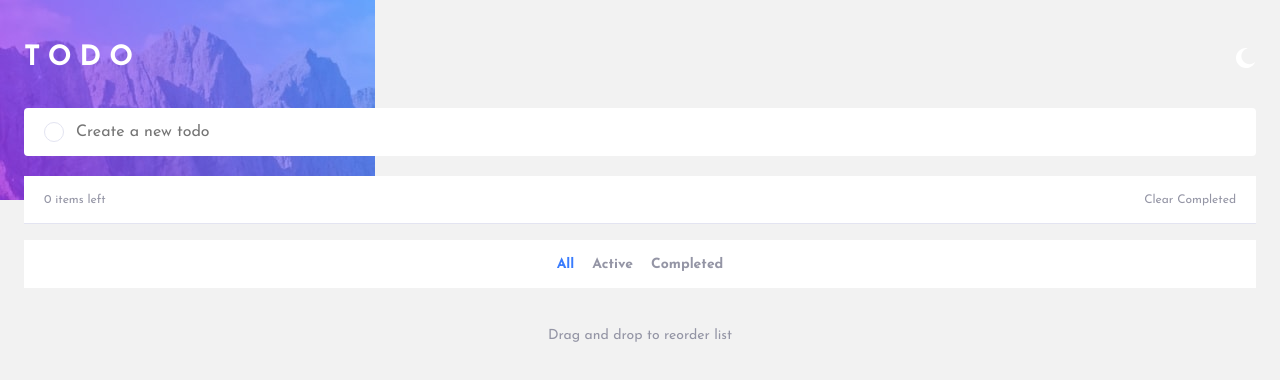
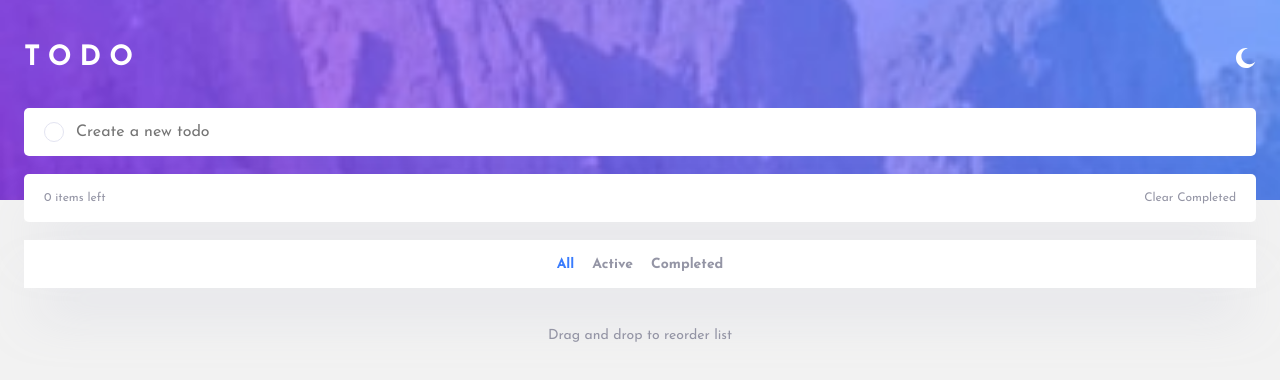
Before and after one commit to ringtho/todo-react, a React (Create React App) app: page / in a window 1280 px wide. Shown: the top 380 px of the page. Built offline with nearby package versions, Linux system fonts and the light colour scheme.

Commit message:
Added some dark mode attributes

```diff
--- a/src/App.js
+++ b/src/App.js
@@ -1,4 +1,5 @@
 import { useEffect, useState } from "react"
+// import Banner from "./images/banner2.jpg"
 import Banner from "./images/bg-mobile-light.jpg"
 import BannerDark from "./images/bg-mobile-dark.jpg"
 import Moon from "./images/icon-moon.svg"
@@ -12,6 +13,7 @@ function App() {
   const [todo, setTodo] = useState([])
   const [filterAction, setFilterAction] = useState("all")
   const [darkMode, setDarkMode] = useState(false)
+  const [showCross, setShowCross] = useState(false)
   const activeTodos = todo.filter(item => !item.completed)
   const completedTodos = todo.filter(item => item.completed )
 
@@ -27,6 +29,7 @@ function App() {
     e.preventDefault()
     setTodo(prev => [
       {id: nanoid(),message: message, completed: false},...prev])
+    setMessage("")
   }
 
   function handleDelete(id){
@@ -64,12 +67,17 @@ function App() {
       return todo
     }
   }
-
   const todoItems = filter(filterAction).map((item, idx) => {
     return (
-      <div className={`todo ${darkMode ? "todo-dark" : ""}`} key={idx}>
+      <li
+        className={`todo ${darkMode ? "todo-dark bd-dark" : ""}`}
+        key={idx}
+        onMouseEnter={() => setShowCross(true)}
+        onMouseLeave={() => setShowCross(false)}
+        >
         <div
-          className={`circle-todo ${item.completed ? "fill" : ""}`}
+          className={`circle-todo ${item.completed ? "fill" : ""}
+          ${darkMode ? "bd-full-dark" : ""}`}
           onClick={() => toggleComplete(item.id)}>
             {
           item.completed &&
@@ -77,15 +85,18 @@ function App() {
           }
         </div>
 
-        <p className={`todo-description ${item.completed ? "line-through" : ""}`}>
+        <p className={
+          `todo-description ${item.completed ? "line-through" : ""}
+          ${darkMode ? "line-through-dark" : ""}`}>
           {item.message}
         </p>
+        { showCross &&
         <img
           src={CrossIcon}
           alt="cross-icon"
           className="cross-icon"
-          onClick={() => handleDelete(item.id)} />
-      </div>
+          onClick={() => handleDelete(item.id)} />}
+      </li>
     )
   })
 
@@ -107,32 +118,41 @@ function App() {
           <input
             type="text"
             placeholder="Create a new todo"
-            className="input-field"
+            className={`input-field ${darkMode ? "input-field-dark" : ""}`}
             value={message}
             onChange={handleChange} />
-          <div className="circle"></div>
+          <div className={`circle ${darkMode ? "bd-full-dark" : ""}`}></div>
         </form>
         <div className="todo-items">
-          {todoItems}
-          <div className={`todo ${darkMode ? "todo-dark" : ""}`}>
-            <p className="items-left">{activeTodos.length} items left</p>
-            <p className="items-clear" onClick={clearCompleted}>Clear Completed</p>
-          </div>
-          <div className={`todo-filter ${darkMode ? "todo-dark" : ""}`}>
+          <ul className={`${darkMode ? "ul-dark" : ""}`}>
+            {todoItems}
+            <li className={`todo ${darkMode ? "todo-dark" : ""}`}>
+              <p className={`items-left ${darkMode ? "items-dark" : ""}`}
+              >{activeTodos.length} items left</p>
+              <p className={`items-clear ${darkMode ? "items-dark" : ""}`}
+               onClick={clearCompleted}>Clear Completed</p>
+            </li>
+          </ul>
+
+          <div className={`todo-filter ${darkMode ? "todo-dark filter-dark" : ""}`}>
             <p
-              className={`filter ${filterAction === "all" ? "selected" : "" }`}
+              className={`${darkMode ? "items-dark" : "" } filter
+              ${filterAction === "all" ? "selected" : "" }
+              `}
               onClick={()=>setFilterAction("all")}>All</p>
             <p
-              className={`filter ${filterAction === "active" ? "selected" : "" }`}
+              className={`${darkMode ? "items-dark" : "" } filter
+              ${filterAction === "active" ? "selected" : "" }
+              `}
               onClick={()=>setFilterAction("active")}>Active</p>
             <p
-              className={`filter ${filterAction === "completed" ? "selected" : "" }`}
+              className={`${darkMode ? "items-dark" : "" } filter
+              ${filterAction === "completed" ? "selected" : "" }
+              `}
               onClick={()=>setFilterAction("completed")} >Completed</p>
           </div>
-          <p className="reorder-text">Drag and drop to reorder list</p>
+          <p className={`reorder-text ${darkMode ? "filter-dark" : ""}`}>Drag and drop to reorder list</p>
         </div>
-
-
       </main>
     </div>
   );
--- a/src/index.css
+++ b/src/index.css
@@ -9,7 +9,6 @@ body {
   padding: 0;
   font-family: 'Josefin Sans', sans-serif;
   font-size: 18px;
-  /* max-width: 375px; */
   font-weight: 400;
   user-select: none;
 }
@@ -29,6 +28,8 @@ h1, h2, h3, h4 {
 header > img,
 header {
   height: 200px;
+  width: 100%;
+  object-fit: cover;
 }
 
 header {
@@ -60,6 +61,10 @@ header {
   width: 20px;
 }
 
+.moon-icon:hover {
+  cursor: pointer;
+}
+
 .add-todo {
   position: absolute;
   top: 108px;
@@ -71,7 +76,7 @@ header {
 .input-field {
   width: 100%;
   height: 48px;
-  border-radius: 4px;
+  border-radius: 5px;
   border: none;
   position: relative;
   padding-left: 52px;
@@ -79,6 +84,15 @@ header {
   font-family: 'Josefin Sans', sans-serif;
   caret-color: #3A7CFD;
   font-size: 16px;
+}
+
+.input-field:focus {
+  outline: none;
+}
+
+.input-field-dark {
+  background-color: #25273D;
+  color: #C8CBE7;
 }
 
 .circle {
@@ -104,41 +118,63 @@ header {
 }
 
 .circle-todo:hover {
-  border: 2px solid pink;
+  border: 2px solid hsl(280, 87%, 65%);
 }
 
-.fill {
+/* .fill {
   background-color: pink;
-}
+} */
 
 .todo .line-through {
   text-decoration: line-through;
   color: #D1D2DA;
 }
 
+.todo p.line-through-dark {
+  color: #4D5067;
+}
+
 .todo-items{
   padding: 16px 24px;
   position: absolute;
   left: 0;
-  top: 160px;
+  top: 140px;
   width: 100%;
 }
 
 .todo,
 .todo-filter {
-  height: 48px;
+
   display: flex;
   align-items: center;
   background-color: #FFFFFF;
   padding: 14px 20px;
 }
 
+.todo-filter {
+  height: 48px;
+}
+
+.todo-items .filter-dark {
+  color: #5B5E7E;
+}
+
 .todo{
   border-bottom: 1px solid #E3E4F1;
+  height: 48px;
+}
+
+.bd-dark {
+  border-bottom: 1px solid #393A4B;
+}
+
+.bd-full-dark {
+  border: 1px solid #393A4B;
 }
 
 div .todo-dark {
   background-color: #25273D;
+  box-shadow: none;
 }
 
 div .todo-dark .todo-description {
@@ -149,7 +185,7 @@ div .todo-dark .todo-description {
   font-size: 16px;
   margin-right: auto;
   color: #494C6B;
-  line-height: 1.5;
+  line-height: 1;
 }
 
 .cross-icon:hover {
@@ -176,6 +212,10 @@ div .todo-dark .todo-description {
   margin-right: auto;
 }
 
+.items-dark {
+  color: #5B5E7E;
+}
+
 .items-clear:hover {
   cursor: pointer;
   color: #494C6B;
@@ -185,6 +225,7 @@ div .todo-dark .todo-description {
   justify-content: center;
   gap: 18px;
   margin-top: 16px;
+  box-shadow: 0px 35px 50px -15px rgba(194, 195, 214, 0.5);
 }
 
 .filter {
@@ -215,3 +256,23 @@ div .todo-dark .todo-description {
 .fill {
   background-image: linear-gradient( 45deg, hsl(192, 100%, 67%),hsl(280, 87%, 65%));
 }
+
+ul {
+  padding: 0;
+  box-shadow: 0px 35px 50px -15px rgba(194, 195, 214, 0.5);
+}
+
+.ul-dark {
+  box-shadow: none;
+}
+
+ul li:nth-child(1){
+  border-top-right-radius: 5px;
+  border-top-left-radius: 5px;
+}
+
+ul li:nth-last-child(1){
+  border-bottom-right-radius: 5px;
+  border-bottom-left-radius: 5px;
+  border-bottom: none;
+}
```
Also changed, not shown: src/images/banner.jpg (added), 1 other file (tests, documents, lock files or other folders).
